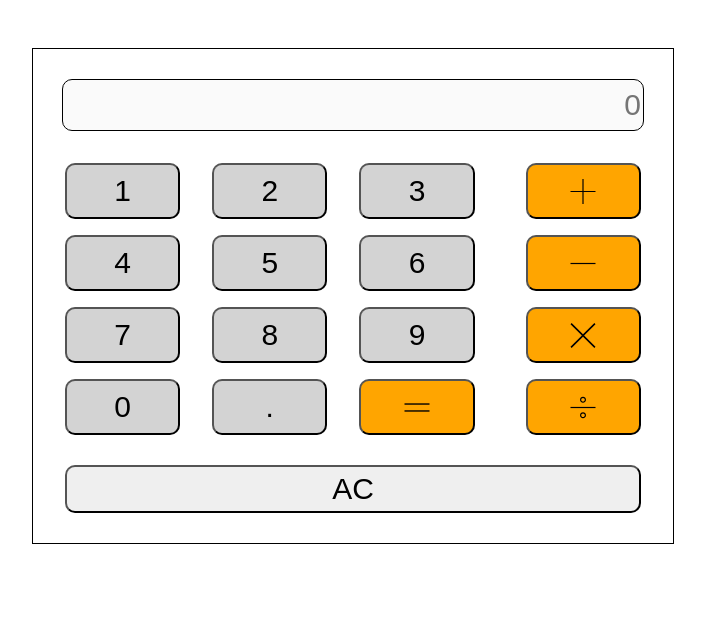
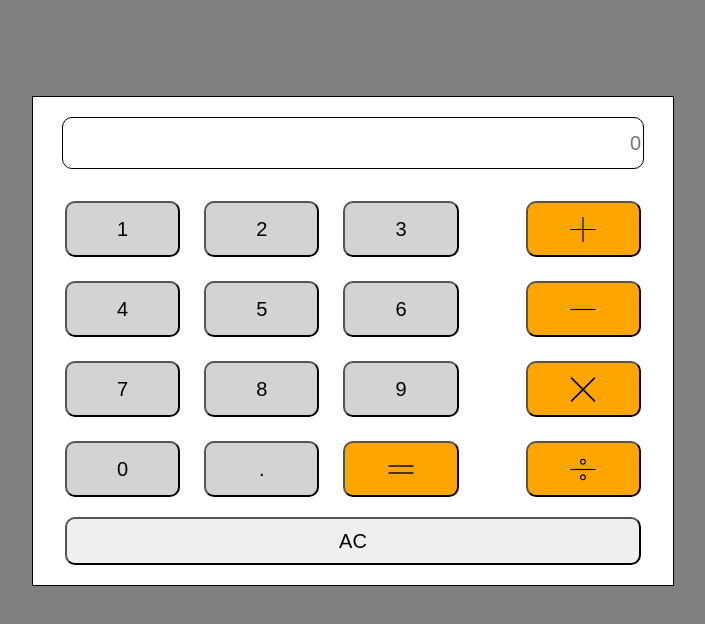
Before and after one commit to ewazgorzelska/calculatorJS, a website: page index.html in a window 1280 px wide. Shown: the whole page, without its empty margins (287-992 px from the left). Drawn offline with Linux system fonts and the light colour scheme.

Commit message:
amendements

```diff
--- a/index.html
+++ b/index.html
@@ -21,7 +21,7 @@
             <button class="digits" type="text" value="9">9</button>
             <button class="digits" type="text" value="0">0</button>
             <button class="digits" type="text" value=".">.</button>
-            <button class="digits" type="text" value="="></button>
+            <button class="digits" type="text"></button>
           </div>
           <div class="wrapper_operators">
             <button id="add" class="operators" value="+"></button>
--- a/index.js
+++ b/index.js
@@ -1,17 +1,16 @@
-
-// buttons
-const digitsButtons = document.querySelectorAll('.digits');
+(() => {
+    // buttons
+const digitsButtons = document.querySelectorAll('.digits[value]');
 const screenInput = document.getElementById('screen');
 const operatorsButtons = document.querySelectorAll('.operators');
 const clearButton = document.querySelector('.clear');
-const equalsButton = document.querySelector('.digits[value="="]');
-const floatingPoint = document.querySelector('.digits[value="."]');
-const allButtons = document.querySelectorAll('button');
+const equalsButton = document.querySelector('.digits:last-child');
 
 //helpers - variables
 const localStorage = window.localStorage;
 const operations = {
-    '+': function (number, secondNumber) { return number + secondNumber },
+    let result = 0;
+    '+': function (number, secondNumber) { return result += number + secondNumber; },
     '-': function (number, secondNumber) { return number - secondNumber },
     '*': function (number, secondNumber) { return number * secondNumber },
     '/': function (number, secondNumber) { return number / secondNumber },
@@ -84,7 +83,7 @@ for (let i = 0; i < operatorsButtons.length; i++) {
     });
 };
 
-equalsButton.addEventListener('click', function() {
+equalsButton.addEventListener('click', function(event) {
     let number = parseFloat(localStorage.getItem('number'));
     let secondNumber = parseFloat(localStorage.getItem('secondNumber'));
     let action = localStorage.getItem('action');
@@ -100,7 +99,7 @@ equalsButton.addEventListener('click', function() {
             break;
         case '*':
             result = operations['*'](number, secondNumber);
-            setResultAsInputValue(result)
+            setResultAsInputValue(result);
             break;
         case '/':
             result = operations['/'](number, secondNumber);
@@ -109,10 +108,12 @@ equalsButton.addEventListener('click', function() {
         default:
             screenInput.value = 'Error';
             break;
-    }
+    };
 });
 
 clearButton.addEventListener('click', function() {
     localStorage.clear();
     location.reload();
 });
+
+})();
--- a/style.css
+++ b/style.css
@@ -4,6 +4,7 @@ body {
     flex-direction: column;
     align-items: center;
     font-size: 16px;
+    background-color: grey;
 }
 
 .wrapper_main {
@@ -13,7 +14,8 @@ body {
     flex-direction: column;
     align-items: center;
     justify-content: center;
-    margin-top: 3em;
+    margin-top: 6em;
+    background-color: white;
 }
 
 #screen {
@@ -102,7 +104,7 @@ body {
     margin-bottom: 1em;
 }
 
-@media (min-width: 360px) {
+@media (min-width: 360px) and (max-width: 991px){
     .wrapper_main {
         width: 90%;
         height: 90%;
@@ -144,9 +146,9 @@ body {
     }
  }
 
-@media (min-width: 992px ) {
+@media (min-width: 992px) and (max-width: 1199px)  {
     .wrapper_main {
-        width: 70%;
+        width: 60%;
     }
     .wrapper_buttons {
         width: 90%;
@@ -154,7 +156,7 @@ body {
     }
     .digits, .operators {
         height: 5vh;
-        width: 12vw;
+        width: 10vw;
     }
     #screen, .clear {
         width: 90%;
@@ -162,10 +164,10 @@ body {
         height: 6vh;
     }
     button, input {
-        font-size: 30px;
+        font-size: 20px;
     }
     .digits:last-child, .operators {
-        background-size: 40px 25px;
+        background-size: 35px 20px;
     }
     .wrapper_digits {
         column-gap: 2em;
@@ -195,8 +197,27 @@ body {
     .wrapper_operators {
         row-gap: 1em;
     }
+    #screen, .clear {
+        width: 90%;
+        margin-top: 1em;
+        height: 6vh;
+    }
+    button, input {
+        font-size: 20px;
+    }
+    .digits:last-child, .operators {
+        background-size: 40px 25px;
+    }
+    .wrapper_digits {
+        column-gap: 1.5em;
+        row-gap: 1.5em;
+    }
+    .wrapper_operators {
+        row-gap: 1.5em;
+    }
+
  }
- @media (min-width: 1500){
+/* @media (min-width: 1500) and (max-width: 1800px){
     .wrapper_main {
         width: 40%;
     }
@@ -215,4 +236,4 @@ body {
     .wrapper_operators {
         row-gap: 1em;
     }
- }
+ }  */
```
